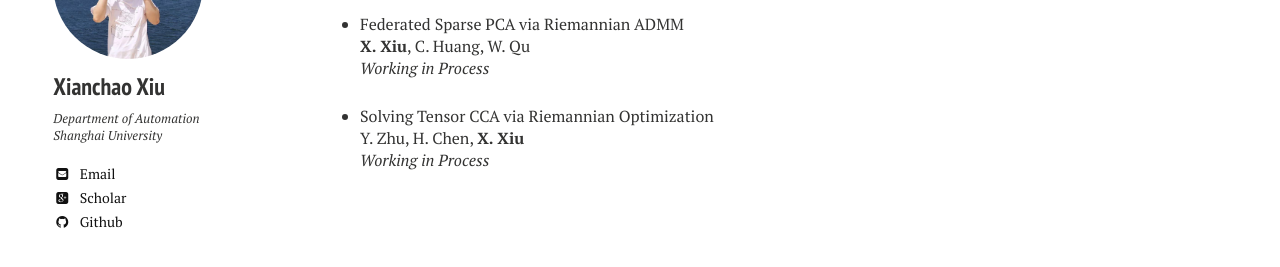
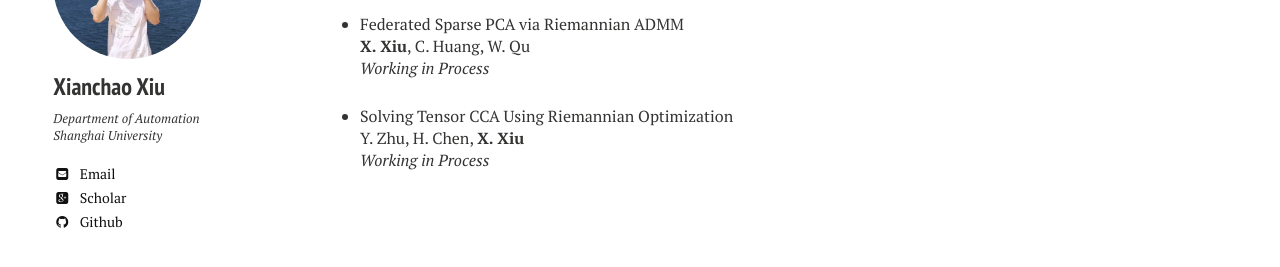
Before and after one commit to xianchaoxiu/xianchaoxiu.github.io, a Jekyll site: the page built from conference/index.md, in a window 1280 px wide. Shown: the part 163-430 px from the top of the page. Built offline with Jekyll 4.4.1, drawn with Linux system fonts in a browser that asks for light colours; nearby versions of some CDN libraries.

Commit message:
Update index.md

```diff
--- a/conference/index.md
+++ b/conference/index.md
@@ -20,6 +20,6 @@ share: false
 <i>Working in Process</i><br>
 
 
-* Solving Tensor CCA via Riemannian Optimization<br>
+* Solving Tensor CCA Using Riemannian Optimization<br>
 Y. Zhu, H. Chen, <b>X. Xiu</b><br>
 <i>Working in Process</i><br>
```
